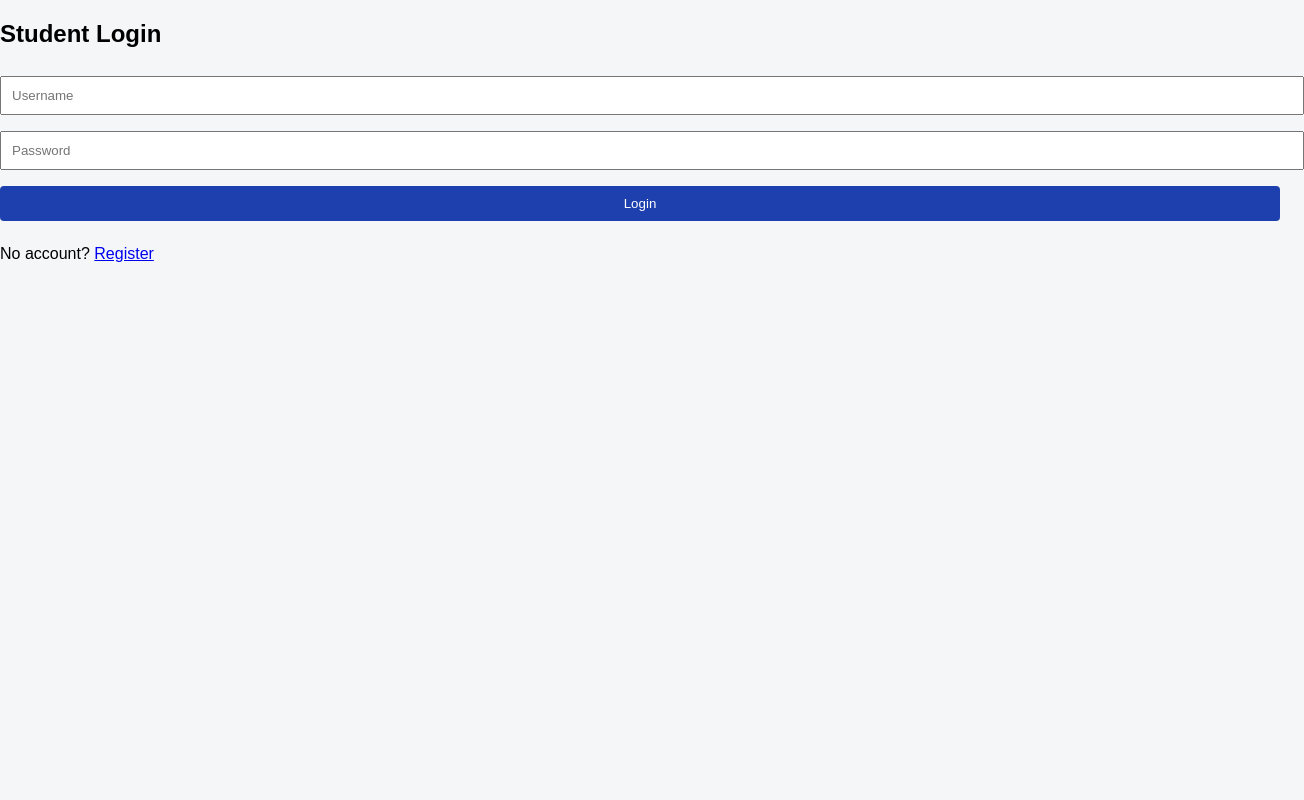
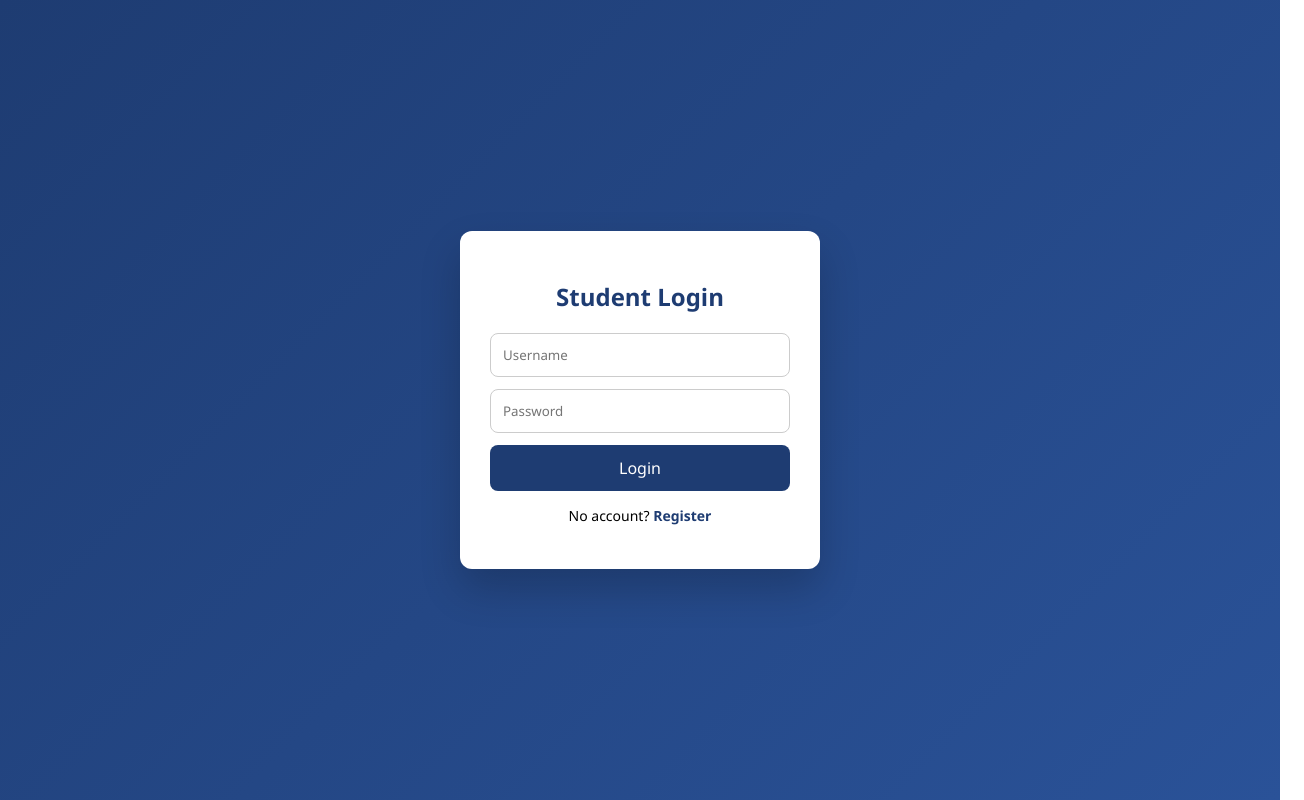
Before and after one commit to reymPtan/ccs-notes-system, a plain HTML site: page frontend/login.html in a window 1280 px wide. Shown: the whole page, 1304 px wide, since content can reach past the window. Drawn offline with Linux system fonts and the light colour scheme; files that its build step writes are made by us from their sources.

Commit message:
Refactor CSS for improved styling and layout

```diff
--- a/frontend/assets/ccs/style.css
+++ b/frontend/assets/ccs/style.css
@@ -1,19 +1,64 @@
+* {
+  box-sizing: border-box;
+  font-family: "Segoe UI", sans-serif;
+}
 
-body { font-family: Arial; margin:0; background:#f4f6f8; }
-.auth { display:flex; justify-content:center; align-items:center; height:100vh; }
-.card {
-  background:#fff; padding:30px; width:300px;
-  border-radius:8px; box-shadow:0 4px 10px rgba(0,0,0,.1);
+body {
+  margin: 0;
+  background: linear-gradient(135deg, #1e3c72, #2a5298);
+  height: 100vh;
 }
-input, button { width:100%; padding:10px; margin:8px 0; }
-button { background:#1e40af; color:white; border:none; border-radius:4px; }
-header {
-  background:#1e40af; color:white; padding:15px;
-  display:flex; justify-content:space-between; align-items:center;
+
+.auth-body {
+  display: flex;
+  justify-content: center;
+  align-items: center;
 }
-main { padding:20px; }
-.note-box { display:flex; gap:10px; }
-ul li {
-  background:white; margin:10px 0; padding:10px;
-  display:flex; justify-content:space-between;
+
+.auth-card {
+  background: #fff;
+  width: 360px;
+  padding: 30px;
+  border-radius: 12px;
+  box-shadow: 0 20px 40px rgba(0,0,0,0.2);
+  text-align: center;
 }
+
+.auth-card h2 {
+  margin-bottom: 20px;
+  color: #1e3c72;
+}
+
+.auth-card input {
+  width: 100%;
+  padding: 12px;
+  margin-bottom: 12px;
+  border: 1px solid #ccc;
+  border-radius: 8px;
+}
+
+.auth-card button {
+  width: 100%;
+  padding: 12px;
+  background: #1e3c72;
+  border: none;
+  color: white;
+  border-radius: 8px;
+  cursor: pointer;
+  font-size: 16px;
+}
+
+.auth-card button:hover {
+  background: #16305c;
+}
+
+.link {
+  margin-top: 15px;
+  font-size: 14px;
+}
+
+.link a {
+  color: #1e3c72;
+  text-decoration: none;
+  font-weight: bold;
+}
```
